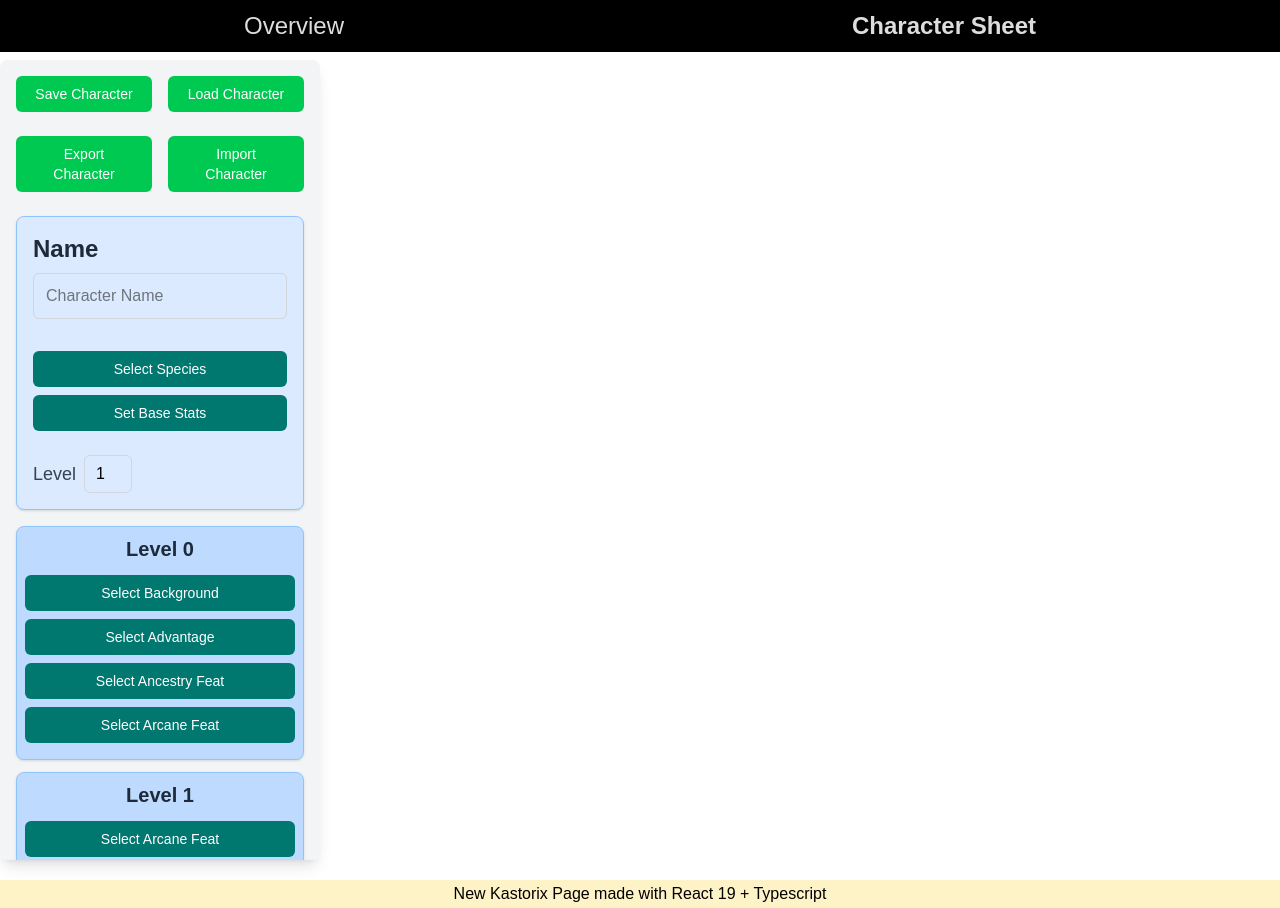
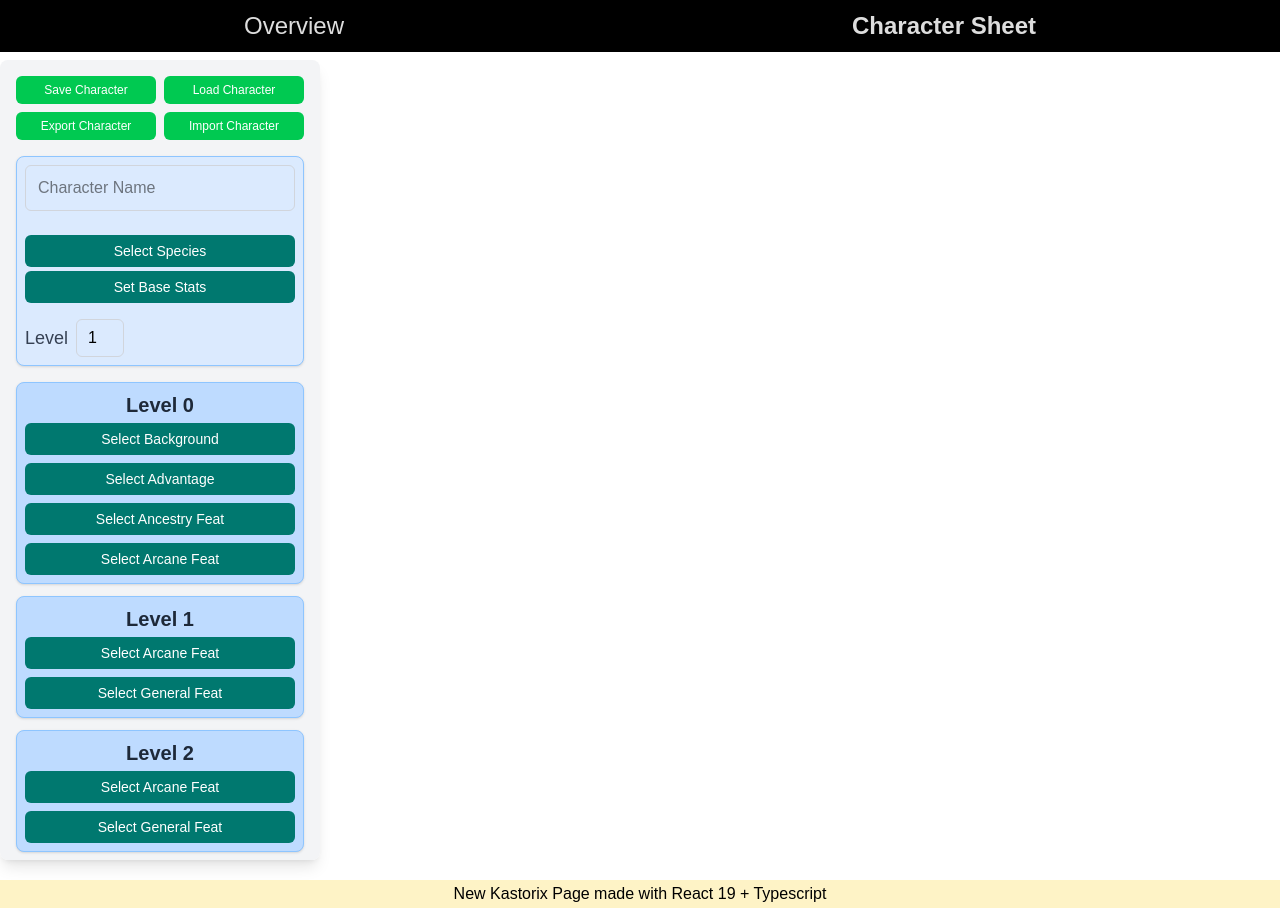
Before and after one commit to Acasez/kastorixv2, a React (Vite) app: page /characterSheet in a window 1280 px wide. Built offline with nearby package versions, Linux system fonts and the light colour scheme.

Commit message:
Less vertical spacing

```diff
--- a/src/components/CharacterSheet/ActionButton.tsx
+++ b/src/components/CharacterSheet/ActionButton.tsx
@@ -1,15 +1,19 @@
+interface ActionButtonProps {
+  label: string;
+  isHighlighted?: boolean;
+  className?: string;
+}
+
 export default function ActionButton({
   label,
   isHighlighted = false,
-}: {
-  label: string;
-  isHighlighted?: boolean;
-}) {
+  className = "",
+}: ActionButtonProps) {
   return (
     <button
-      className={`w-full px-4 py-2 rounded-md text-sm font-medium text-white mb-2 ${
+      className={`w-full px-2 py-1.5 rounded-md text-sm font-medium text-white ${
         isHighlighted ? "bg-green-500" : "bg-teal-700"
-      }`}
+      } ${className}`}
     >
       {label}
     </button>
--- a/src/components/CharacterSheet/CharacterPanel.tsx
+++ b/src/components/CharacterSheet/CharacterPanel.tsx
@@ -24,10 +24,9 @@ export default function CharacterPanel() {
   };
 
   return (
-    <div className="bg-blue-100 rounded-lg p-4 mb-4 shadow-sm border border-blue-300 w-full">
+    <div className="bg-blue-100 rounded-lg p-2 mb-4 shadow-sm border border-blue-300 w-full">
       {/* Character Metadata */}
-      <div className="mb-4">
-        <h2 className="text-2xl font-bold text-gray-800 mb-2">Name</h2>
+      <div className="mb-2">
         <input
           type="text"
           value={characterName}
@@ -37,7 +36,7 @@ export default function CharacterPanel() {
         />
       </div>
 
-      <div className="space-y-2">
+      <div className="space-y-1">
         <ActionButton label="Select Species" />
         <ActionButton label="Set Base Stats" />
       </div>
--- a/src/components/CharacterSheet/LevelCard.tsx
+++ b/src/components/CharacterSheet/LevelCard.tsx
@@ -63,7 +63,7 @@ export default function LevelCard({ level }: LevelCardProps) {
 
   return (
     <div className="bg-blue-200 rounded-lg p-2 mb-3 shadow-sm border border-blue-300">
-      <h3 className="text-xl font-bold text-gray-800 mb-3 text-center">
+      <h3 className="text-xl font-bold text-gray-800 mb-1 text-center">
         Level {level}
       </h3>
       <div className="space-y-2">
--- a/src/components/CharacterSheet/SaveLoadButtons.tsx
+++ b/src/components/CharacterSheet/SaveLoadButtons.tsx
@@ -2,11 +2,27 @@ import ActionButton from "./ActionButton";
 
 export default function SaveLoadButtons() {
   return (
-    <div className="grid grid-cols-2 gap-4 mb-4">
-      <ActionButton label="Save Character" isHighlighted={true} />
-      <ActionButton label="Load Character" isHighlighted={true} />
-      <ActionButton label="Export Character" isHighlighted={true} />
-      <ActionButton label="Import Character" isHighlighted={true} />
+    <div className="grid grid-cols-2 gap-2 mb-4">
+      <ActionButton
+        label="Save Character"
+        isHighlighted={true}
+        className="text-xs px-2 py-1"
+      />
+      <ActionButton
+        label="Load Character"
+        isHighlighted={true}
+        className="text-xs px-2 py-1"
+      />
+      <ActionButton
+        label="Export Character"
+        isHighlighted={true}
+        className="text-xs px-1 py-1"
+      />
+      <ActionButton
+        label="Import Character"
+        isHighlighted={true}
+        className="text-xs px-2 py-1"
+      />
     </div>
   );
 }
```
